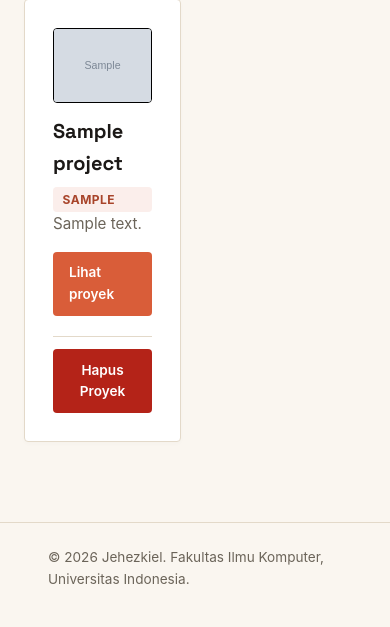
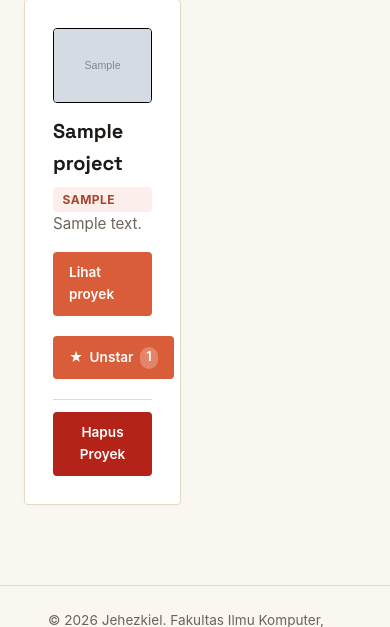
Before and after one commit to elcodebase/myportofolio, a Django app: page /projects/ in a window 390 px wide; the page is wider, and only the part inside the window is pictured. Shown: the part 437-1064 px from the top of that part. Before the commit the page ends 1021 px from the top of that part, so only its background shows below. Run offline with Django 5.2, Linux system fonts and the light colour scheme; a user stored in the database is signed in; tables that the repository leaves empty hold one stand-in row (values such as "Sample post"); grey boxes marked "Sample" are stand-in pictures.

Commit message:
Menyelesaikan Tutorial 4

```diff
--- a/main/models.py
+++ b/main/models.py
@@ -1,5 +1,6 @@
 import uuid
 from django.db import models
+from django.contrib.auth.models import User
 
 class Experience(models.Model):
     EXPERIENCE_CHOICES = [
@@ -32,7 +33,9 @@ class Project(models.Model):
     tech_stack = models.CharField(max_length=255)
     project_url = models.URLField(blank=True)
     project_image_url = models.URLField(blank=True, max_length=500)
-
+    starred_by = models.ManyToManyField(
+        User, related_name="starred_projects", blank=True
+    )
     def __str__(self):
         return self.title
 
--- a/main/urls.py
+++ b/main/urls.py
@@ -1,6 +1,6 @@
 from django.urls import path
 from main.views import (
-    show_main, show_experience,
+    show_main, show_experience, toggle_star,
     show_projects, create_project, get_projects_json, delete_project,
     show_certifications, create_certification, update_certification,
     delete_certification, get_certifications_json, show_achievements, show_testimonies, show_organization, register, login_user, logout_user
@@ -28,4 +28,6 @@ urlpatterns = [
     path("register/", register, name="register"),
     path("login/", login_user, name="login"),
     path("logout/", logout_user, name="logout"),
+    # Tambahkan path ini ke dalam urlpatterns
+
 ]
--- a/main/views.py
+++ b/main/views.py
@@ -4,22 +4,27 @@ from main.models import Experience, Certification
 from main.models import Project, Achievement, Testimoni, Organization
 from main.forms import ProjectForm, CertificationForm
 from django.contrib.auth import login, logout
+from django.contrib.auth.decorators import login_required
+
+from django.core.exceptions import PermissionDenied
 from django.contrib.auth.forms import AuthenticationForm, UserCreationForm
 from django.contrib import messages
 from django.core import serializers
 from django.http import HttpResponse
 from django.shortcuts import get_object_or_404, redirect, render
-
+import datetime
 
 def show_main(request):
+    last_login = request.COOKIES.get('last_login', 'Belum ada sesi login / Cookie tidak ditemukan')
     context = {
         "name": "Jehezkiel",
         "npm": "2506611156",
-        "study_program": "S1 Sistem Informasi ",
+        "study_program": "S1 Sistem Informasi",
         "bio": (
-            "Mahasiswa Sistem Informasi  Universitas Indonesia yang tertarik "
+            "Mahasiswa Ilmu Komputer Universitas Indonesia yang tertarik "
             "pada pengembangan perangkat lunak dan pendidikan."
         ),
+        "last_login": last_login,
     }
     return render(request, "index.html", context)
 
@@ -47,8 +52,10 @@ def show_projects(request):
     }
     return render(request, "project.html", context)
 
-
+@login_required(login_url="/login/")
 def create_project(request):
+    if not request.user.is_superuser:
+        raise PermissionDenied
     form = ProjectForm(request.POST or None)
 
     if request.method == "POST" and form.is_valid():
@@ -69,10 +76,13 @@ def get_projects_json(request):
     if title_query:
         projects = projects.filter(title__icontains=title_query)
 
-    projects_json = serializers.serialize("json", projects)
+    projects_json = serializers.serialize("json", projects, use_natural_foreign_keys=True)
     return HttpResponse(projects_json, content_type="application/json")
 
+@login_required(login_url="/login/")
 def delete_project(request, project_id):
+    if not request.user.is_superuser:
+        raise PermissionDenied
     project = get_object_or_404(Project, pk=project_id)
 
     if request.method == "POST":
@@ -188,8 +198,11 @@ def login_user(request):
     form = AuthenticationForm(request, data=request.POST or None)
 
     if request.method == "POST" and form.is_valid():
-        login(request, form.get_user())
-        return redirect("main:show_main")
+        user = form.get_user()
+        login(request, user)
+        response = redirect("main:show_main")
+        response.set_cookie('last_login', datetime.datetime.now().strftime('%Y-%m-%d %H:%M:%S'))
+        return response
 
     context = {
         "name": "Burhan",
@@ -199,4 +212,21 @@ def login_user(request):
 
 def logout_user(request):
     logout(request)
-    return redirect("main:show_main")
+    response = redirect("main:show_main")
+    response.delete_cookie('last_login')
+    return response
+
+# Tanpa cek is_superuser: semua akun yang sudah login boleh memberi star
+@login_required(login_url="/login/")
+def toggle_star(request, project_id):
+    project = get_object_or_404(Project, pk=project_id)
+
+    if request.method == "POST":
+        # Kalau akun ini sudah pernah memberi star, batalkan star-nya.
+        # Kalau belum, tambahkan star.
+        if request.user in project.starred_by.all():
+            project.starred_by.remove(request.user)
+        else:
+            project.starred_by.add(request.user)
+
+    return redirect("main:show_projects")
--- a/static/css/style.css
+++ b/static/css/style.css
@@ -728,4 +728,26 @@ h1, .brand {
         width: 100%;
         text-align: center;
     }
+
+    .star-form {
+    display: inline;
 }
+
+.button-star {
+    display: inline-flex;
+    align-items: center;
+    gap: 0.4rem;
+    background: var(--ink);
+}
+
+.button-star.is-starred {
+    background: var(--accent);
+}
+
+.star-count {
+    padding: 0.05rem 0.4rem;
+    border-radius: 999px;
+    background: rgba(255, 255, 255, 0.25);
+    font-size: 0.8rem;
+}
+}
--- a/templates/base.html
+++ b/templates/base.html
@@ -18,9 +18,6 @@
                 <a href="{% url 'main:show_main' %}">Profile</a>
                 <a href="{% url 'main:show_experience' %}">Experience</a>
                 <a href="{% url 'main:show_projects' %}">Projects</a>
-                <a href="{% url 'main:show_certifications'%}">Certifications</a>
-                <a href="{% url 'main:show_achievements' %}">Achievements</a>
-                <a href="{% url 'main:show_testimonies' %}">Testimonies</a>
                 {% if user.is_authenticated %}
                     <span class="nav-user">{{ user.username }}</span>
                     <a href="{% url 'main:logout' %}">Logout</a>
--- /dev/null
+++ b/templates/components/project_star.html
@@ -0,0 +1,10 @@
+<form method="post" action="{% url 'main:toggle_star' project.id %}" class="star-form">
+    {% csrf_token %}
+    <button type="submit"
+            class="button button-star{% if user in project.starred_by.all %} is-starred{% endif %}"
+            title="{% if project.starred_by.all %}Dibintangi oleh {{ project.starred_by.all|join:', ' }}{% else %}Jadilah yang pertama memberi star{% endif %}">
+        <span aria-hidden="true">★</span>
+        {% if user in project.starred_by.all %}Unstar{% else %}Star{% endif %}
+        <span class="star-count">{{ project.starred_by.count }}</span>
+    </button>
+</form>
--- a/templates/project.html
+++ b/templates/project.html
@@ -9,9 +9,11 @@
             <p class="section-kicker">Karya yang saya bangun</p>
             <div class="project-header">
                 <h1>Projects</h1>
-                <a href="{% url 'main:create_project' %}" class="button project-add-button">
-                    <span aria-hidden="true">+</span> Tambahkan Proyekmu
-                </a>
+                {% if user.is_superuser %}
+                    <a href="{% url 'main:create_project' %}" class="button project-add-button">
+                        <span aria-hidden="true">+</span> Tambahkan Proyekmu
+                    </a>
+                {% endif %}
             </div>
 
             <form method="get" action="{% url 'main:show_projects' %}" class="project-search">
@@ -34,7 +36,10 @@
                                 {% if project.project_url %}
                                     <a href="{{ project.project_url }}" class="button">Lihat proyek</a>
                                 {% endif %}
-                                {% include "components/project_delete_modal.html" %}
+                                {% include "components/project_star.html" with project=project %}
+                                {% if user.is_superuser %}
+                                    {% include "components/project_delete_modal.html" %}
+                                {% endif %}
                             </div>
                         </div>
                     </article>
```
Also changed, not shown: templates/index.html (+6 -2 lines), main/migrations/0006_project_starred_by.py (added), 1 other file.
